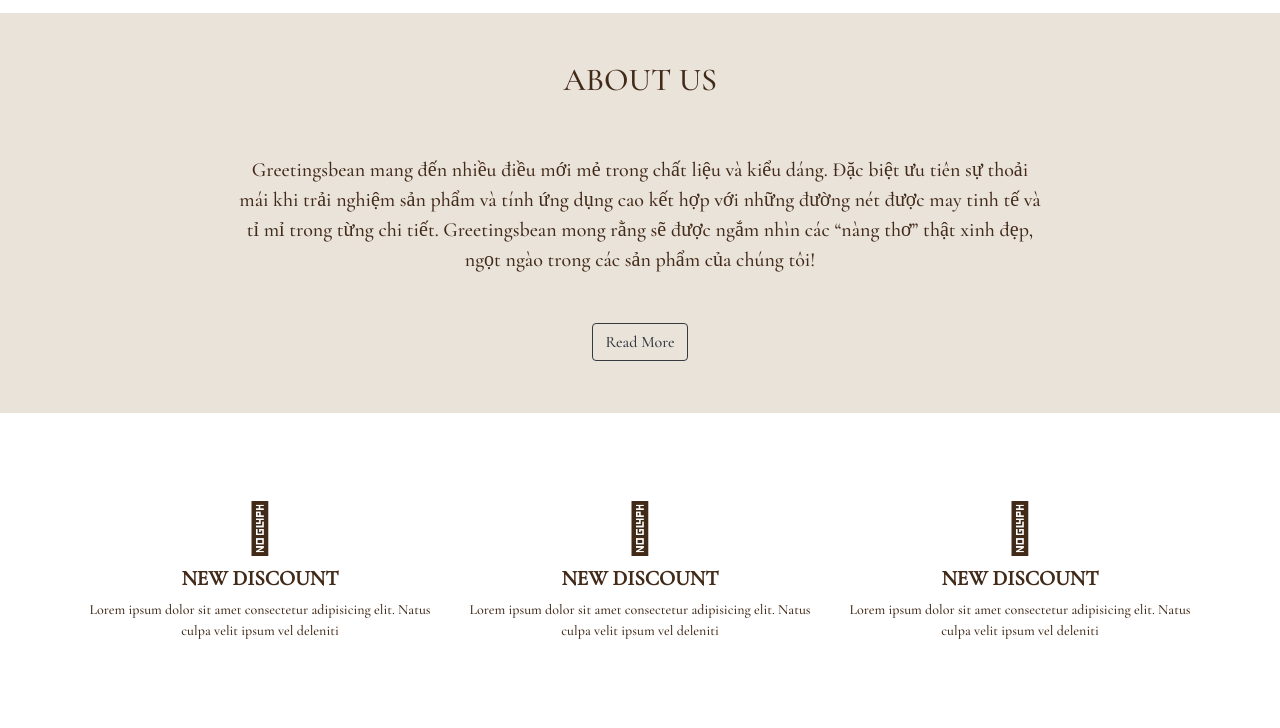
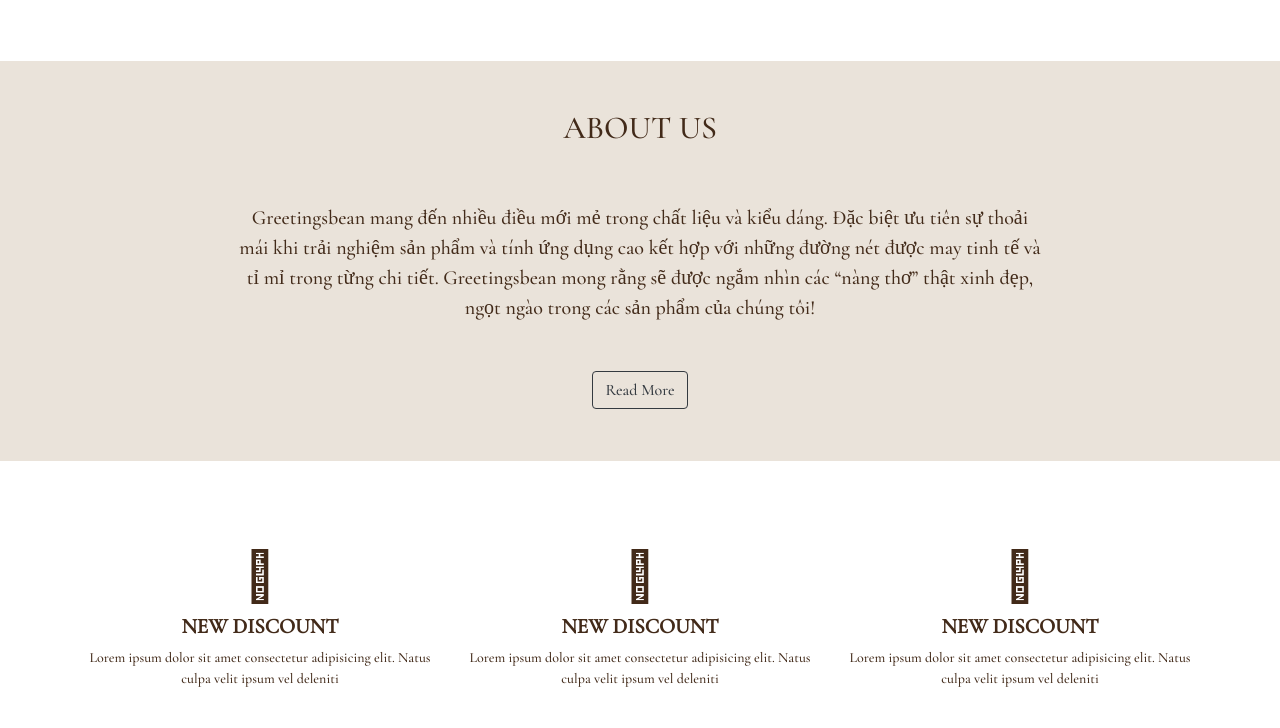
Before and after one commit to duyhun/casestudy-2, a plain HTML site: page index.html in a window 1280 px wide. Shown: the part 2332-3060 px from the top of the page. Drawn offline with nearby package versions, Linux system fonts and the light colour scheme.

Commit message:
2711 update

```diff
--- a/index.html
+++ b/index.html
@@ -151,7 +151,7 @@
                 </div>
             </div>
         </div>
-        <div class="section-2 text-center">
+        <div class="section-2 text-center mt-5">
             <div class="section-2__titile pt-5">
                 <h2> ABOUT US </h2>
             </div>
@@ -162,7 +162,7 @@
                 <button class="btn btn-outline-dark "> Read More</button>
             </div>
         </div>
-        <div class="section-3 pt-5">
+        <div class="section-3 py-5">
            <div class="container">
                <div class="row">
                    <div class="col-md-4 col-12 text-center">
```
